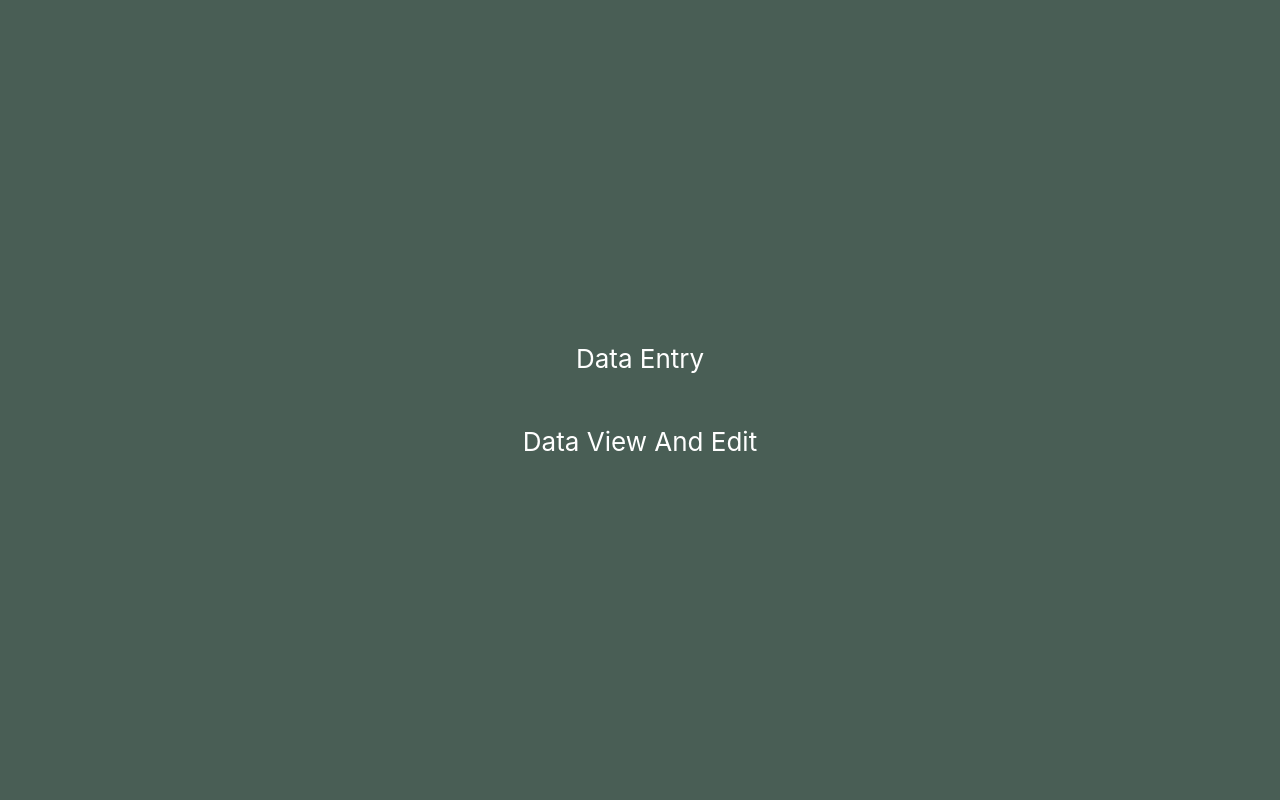
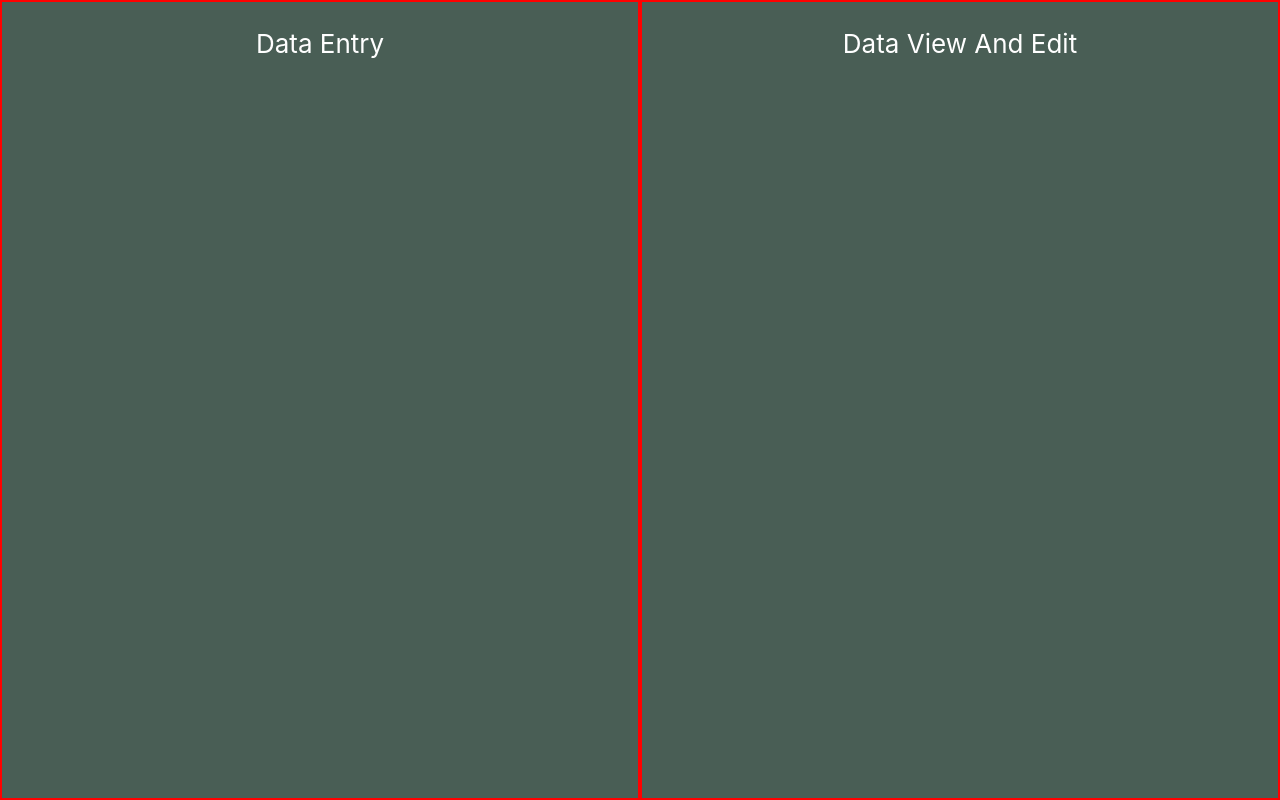
Before and after one commit to adospinoiu/AWS_Employee_Information_Bank, a React (Create React App) app in the folder aws_employee_information_bank-front-end/: page / in a window 1280 px wide. Built offline with nearby package versions, Linux system fonts and the light colour scheme.

Commit message:
Created code to see the two divs for the two main components

```diff
--- a/aws_employee_information_bank-front-end/src/App.css
+++ b/aws_employee_information_bank-front-end/src/App.css
@@ -6,13 +6,9 @@
   background-color: #495e55;
   min-height: 100vh;
   display: flex;
-  flex-direction: column;
-  align-items: center;
-  justify-content: center;
+  /* flex-direction: column; */
+  /* align-items: center;
+  justify-content: center; */
   font-size: calc(10px + 2vmin);
   color: white;
 }
-
-.App-link {
-  color: #61dafb;
-}
--- a/aws_employee_information_bank-front-end/src/DataEntryComp.css
+++ b/aws_employee_information_bank-front-end/src/DataEntryComp.css
@@ -0,0 +1,6 @@
+.main_div {
+    display: flex;
+    flex-direction: column;
+    flex: 0.25;
+    border: 2px solid red;
+}
--- a/aws_employee_information_bank-front-end/src/DataEntryComp.js
+++ b/aws_employee_information_bank-front-end/src/DataEntryComp.js
@@ -4,7 +4,7 @@ import './DataEntryComp.css';
 
 function DataEntry({}) {
     return (
-        <div>
+        <div className='main_div'>
             <p>Data Entry</p>
         </div>
     )
--- a/aws_employee_information_bank-front-end/src/DataViewEditComp.css
+++ b/aws_employee_information_bank-front-end/src/DataViewEditComp.css
@@ -0,0 +1,6 @@
+.main_div {
+    display: flex;
+    flex-direction: column;
+    flex: 0.75;
+    border: 2px solid red;
+}
--- a/aws_employee_information_bank-front-end/src/DataViewEditComp.js
+++ b/aws_employee_information_bank-front-end/src/DataViewEditComp.js
@@ -4,7 +4,7 @@ import './DataViewEditComp.css';
 
 function DataViewEdit({}) {
     return (
-        <div>
+        <div className='main_div'>
             <p>Data View And Edit</p>
         </div>
     )
```
